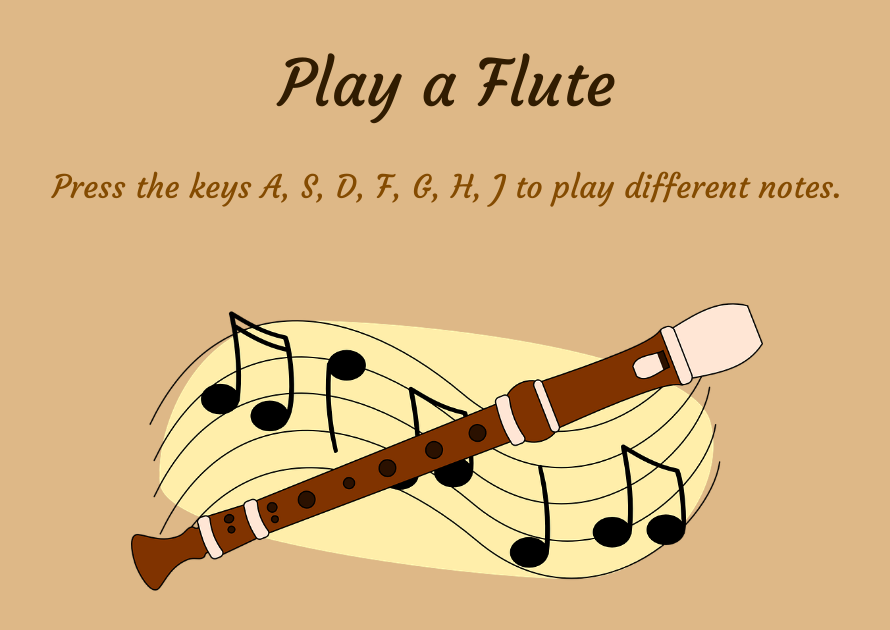
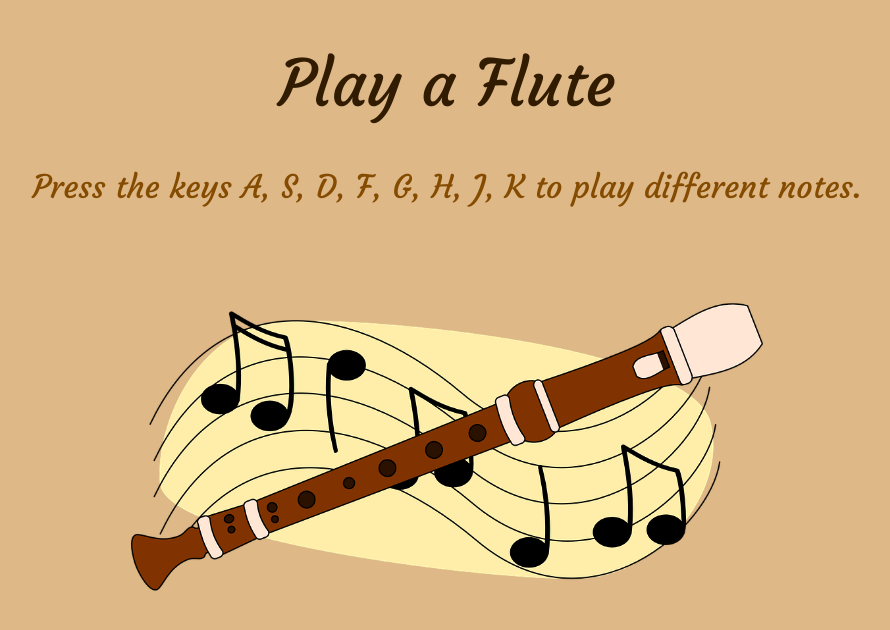
Before and after one commit to thekenapatel/Flute-Player, a plain HTML site: page index.html in a window 1280 px wide. Shown: the whole page, without its empty margins (193-1083 px from the left). Drawn offline with Linux system fonts and the light colour scheme.

Commit message:
Add files via upload

```diff
--- a/index.html
+++ b/index.html
@@ -15,13 +15,8 @@
 <body>
 
     <h1>Play a Flute</h1>
-    <p>Press the keys A, S, D, F, G, H, J to play different notes.</p>
-
+    <p>Press the keys A, S, D, F, G, H, J, K to play different notes.</p>
     <img src="flute image.webp" alt="Flute image" />
-
-
-
-
 
 
     <script src="flute.js"></script>
```
Also changed, not shown: 1 other file.
